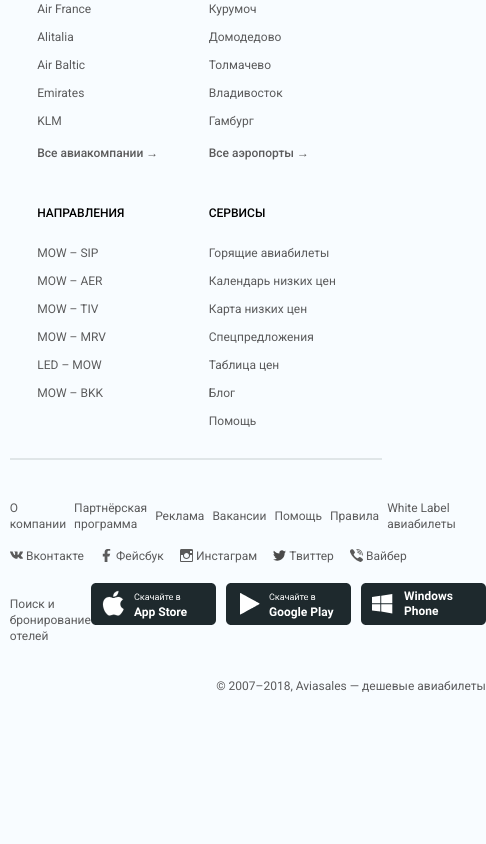
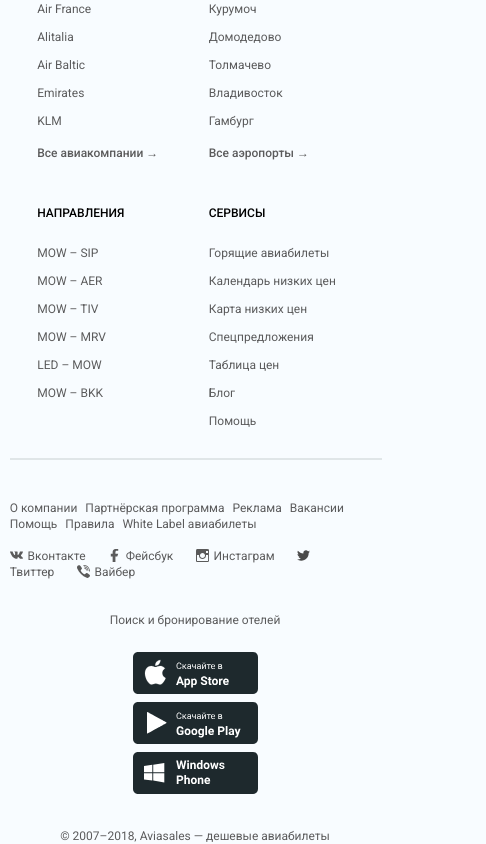
Before and after one commit to p1xar/aviasales-frontend-demo, a React (Create React App) app: page / in a window 390 px wide. Shown: the part 8686-9530 px from the top of the page, 486 px wide, since content can reach past the window. Before the commit the page ends 9380 px from the top, so only its background shows below. Built offline with nearby package versions, Linux system fonts and the light colour scheme.

Commit message:
Add media queries to SecondSection component

```diff
--- a/src/Footer/SecondSection.js
+++ b/src/Footer/SecondSection.js
@@ -18,7 +18,7 @@
 const Icon = styled.img`
   width: 0.8125rem;
   height: 0.8125rem;
-  margin-right: 0.2rem;
+  margin-right: 0.3rem;
 `;
 
 const FooterItemsWrapper = styled.div`
@@ -26,16 +26,38 @@
   margin-top: ${props => props.top};
   align-items: center;
   align-self: ${props => props.align};
-  @media screen and (max-width: 320px) {
+  @media screen and (max-width: 768px) {
     flex-wrap: wrap;
+  }
+  @media screen and (min-width: 769px) and (max-width: 1024px) {
+    &:last-child {
+      align-self: flex-start;
+    }
   }
 `;
 
 const CustomFooterItemsWrapper = styled(FooterItemsWrapper)`
-  @media screen and (max-width: 320px) {
+  flex-direction: column;
+  @media screen and (max-width: 768px) {
     justify-content: center;
     flex-direction: column;
     align-items: center;
+  }
+  @media screen and (min-width: 769px) and (max-width: 1049px) {
+    flex-direction: column;
+    align-items: flex-start;
+  }
+`;
+
+const FooterItemsWrapperHideLg = styled(FooterItemsWrapper)`
+  @media screen and (min-width: 1025px) {
+    display: none;
+  }
+`;
+
+const FooterItemsWrapperHideSm = styled(FooterItemsWrapper)`
+  @media screen and (min-width: 320px) and (max-width: 1024px) {
+    display: none;
   }
 `;
 
@@ -43,9 +65,26 @@
   width: 7.8125rem;
   height: 2.625rem;
   margin-right: ${props => props.right};
-  @media screen and (max-width: 320px) {
+  @media screen and (max-width: 768px) {
     margin-right: 0rem;
     margin-top: 0.5rem;
+  }
+`;
+
+const IconsWrapper = styled(CustomFooterItemsWrapper)`
+  @media screen and (min-width: 769px) {
+    flex-direction: row;
+  }
+  @media screen and (min-width: 320px) and (max-width: 1049px) {
+    margin-top: 1rem;
+  }
+`;
+
+const FooterColumnBreak = styled.div`
+  display: none;
+  flex-basis: 100%;
+  @media screen and (min-width: 768px) and (max-width: 1049px) {
+    display: flex;
   }
 `;
 export default () => {
@@ -75,32 +114,37 @@
         </FooterItemsWrapper>
         <FooterItemsWrapper top="1rem">
           <Icon alt="Vk" src={vk} />
-          <FooterLink href="#" right="1rem">
+          <FooterLink href="#" right="1.4rem">
             Вконтакте
           </FooterLink>
           <Icon alt="Facebook" src={facebook} />
-          <FooterLink href="#" right="1rem">
+          <FooterLink href="#" right="1.4rem">
             Фейсбук
           </FooterLink>
           <Icon alt="Instagram" src={instagram} />
-          <FooterLink href="#" right="1rem">
+          <FooterLink href="#" right="1.4rem">
             Инстаграм
           </FooterLink>
           <Icon alt="Twitter" src={twitter} />
-          <FooterLink href="#" right="1rem">
+          <FooterLink href="#" right="1.4rem">
             Твиттер
           </FooterLink>
           <Icon alt="Viber" src={viber} />
-          <FooterLink href="#" right="1rem">
+          <FooterLink href="#" right="1.4rem">
             Вайбер
           </FooterLink>
         </FooterItemsWrapper>
+        <FooterItemsWrapperHideSm top="2rem">
+          <FooterLink href="#">Поиск и бронирование отелей</FooterLink>
+        </FooterItemsWrapperHideSm>
       </Column>
+      <FooterColumnBreak />
       <Column>
         <CustomFooterItemsWrapper>
-          <FooterItemsWrapper top="2rem">
+          <FooterItemsWrapperHideLg top="2rem">
             <FooterLink href="#">Поиск и бронирование отелей</FooterLink>
-          </FooterItemsWrapper>
+          </FooterItemsWrapperHideLg>
+          <IconsWrapper>
             <AppIcon alt="iOS donwload" src={ios} right="0.625rem" />
             <AppIcon
               alt="Google Play donwload"
@@ -108,6 +152,7 @@
               right="0.625rem"
             />
             <AppIcon alt="Windows phone donwload" src={windows} />
+          </IconsWrapper>
         </CustomFooterItemsWrapper>
         <FooterItemsWrapper align="flex-end">
           <FooterLink href="#" top="2.125rem">
```
Lines whose indentation alone changed are shown as unchanged.
